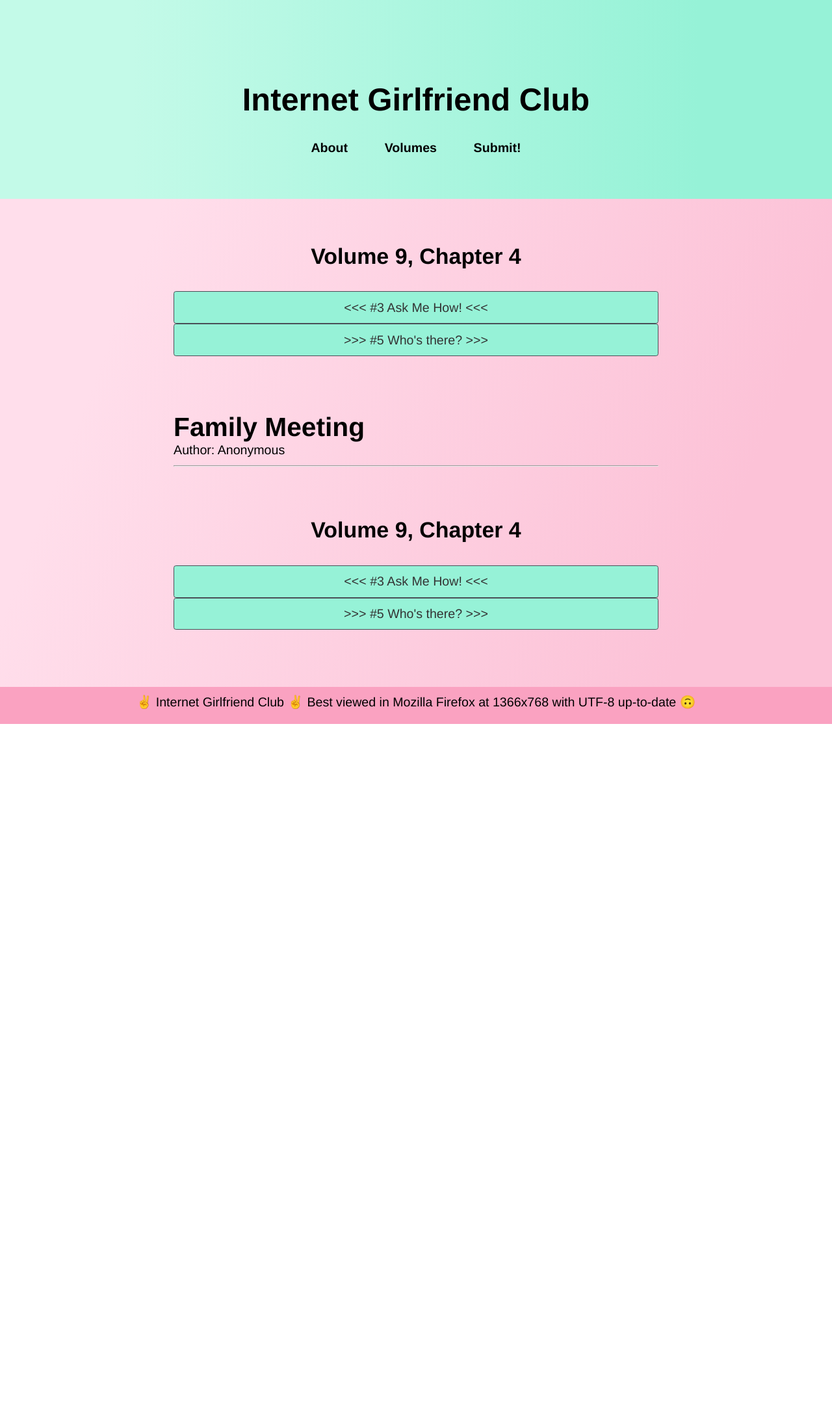
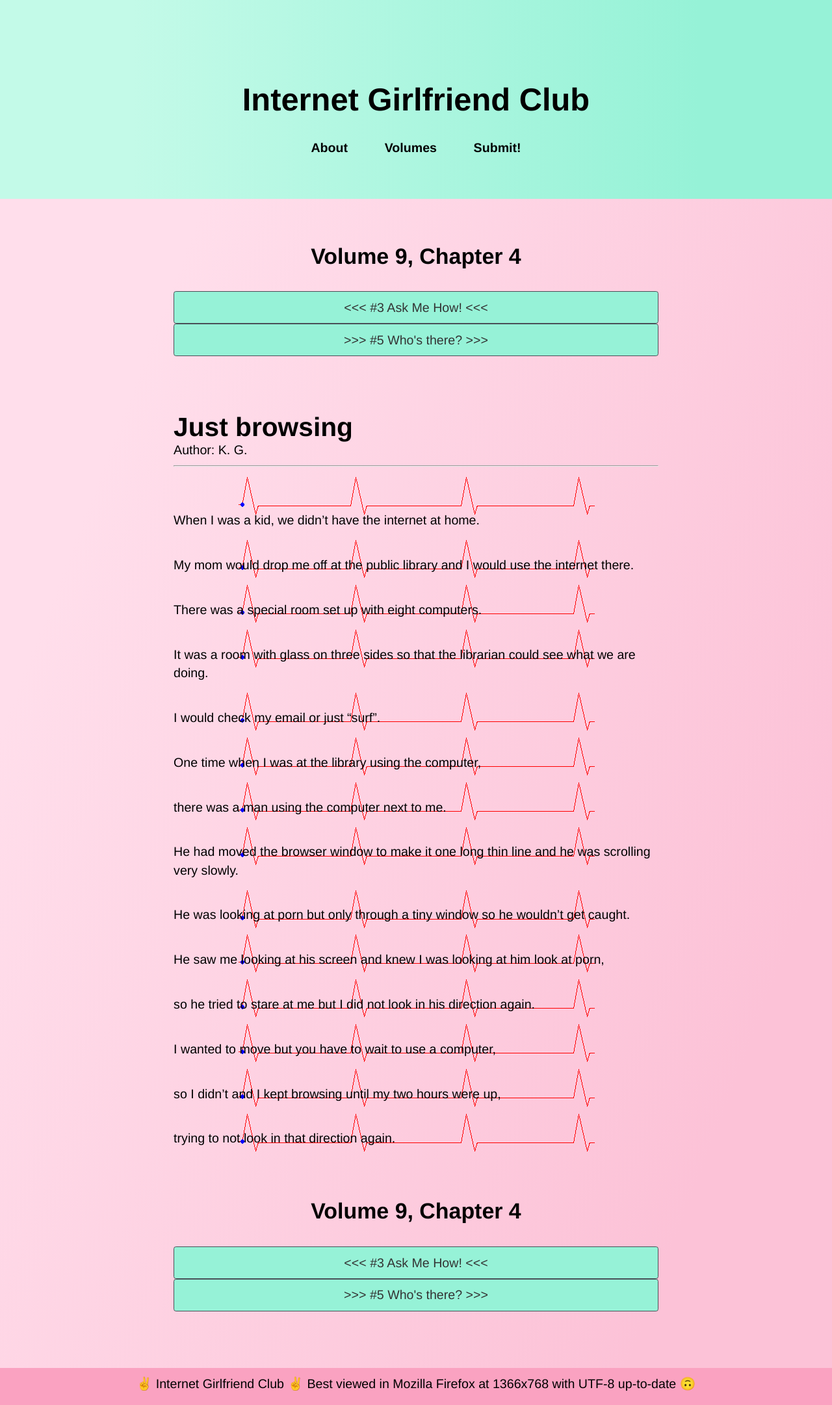
Before and after one commit to ablwr/internetgirlfriend_club, a Jekyll site: the page built from _volume9/4.md, in a window 1280 px wide. Shown: the whole page at 65% size. Built offline with Jekyll 4.4.1, drawn with Linux system fonts in a browser that asks for light colours; before the commit the page ends 1114 px from its top, so only the background shows below that.

```diff
--- a/_volume9/4.md
+++ b/_volume9/4.md
@@ -1,10 +1,45 @@
 ---
 layout: post
-title:  "Family Meeting"
+title:  "Just browsing"
 volume: 9
 chapter: 4
 categories: volume9, narrative
 ---
 
-Author: Anonymous
+Author: K. G.
+
 <hr/>
+
+![note](/assets/img/lightning-banner.gif){: .center}
+When I was a kid, we didn't have the internet at home.
+![note](/assets/img/lightning-banner.gif){: .center}
+My mom would drop me off at the public library and I would use the internet there.
+![note](/assets/img/lightning-banner.gif){: .center}
+There was a special room set up with eight computers.
+![note](/assets/img/lightning-banner.gif){: .center}
+It was a room with glass on three sides so that the librarian could see what we are doing.
+![note](/assets/img/lightning-banner.gif){: .center}
+I would check my email or just "surf".
+![note](/assets/img/lightning-banner.gif){: .center}
+One time when I was at the library using the computer,
+![note](/assets/img/lightning-banner.gif){: .center}
+there was a man using the computer next to me.
+![note](/assets/img/lightning-banner.gif){: .center}
+He had moved the browser window to make it one long thin line and he was scrolling very slowly.
+![note](/assets/img/lightning-banner.gif){: .center}
+He was looking at porn but only through a tiny window so he wouldn't get caught.
+![note](/assets/img/lightning-banner.gif){: .center}
+He saw me looking at his screen and knew I was looking at him look at porn,
+![note](/assets/img/lightning-banner.gif){: .center}
+so he tried to stare at me but I did not look in his direction again.
+![note](/assets/img/lightning-banner.gif){: .center}
+I wanted to move but you have to wait to use a computer,
+![note](/assets/img/lightning-banner.gif){: .center}
+so I didn't and I kept browsing until my two hours were up,
+![note](/assets/img/lightning-banner.gif){: .center}
+trying to not look in that direction again.
+
+
+<style type="text/css">
+	.post img { margin-bottom: -2em; }
+</style>
```
Also changed, not shown: _volume9/0.md (+7 -5 lines), index.md (+4 -2 lines), volumes.md (+14 -0 lines).
